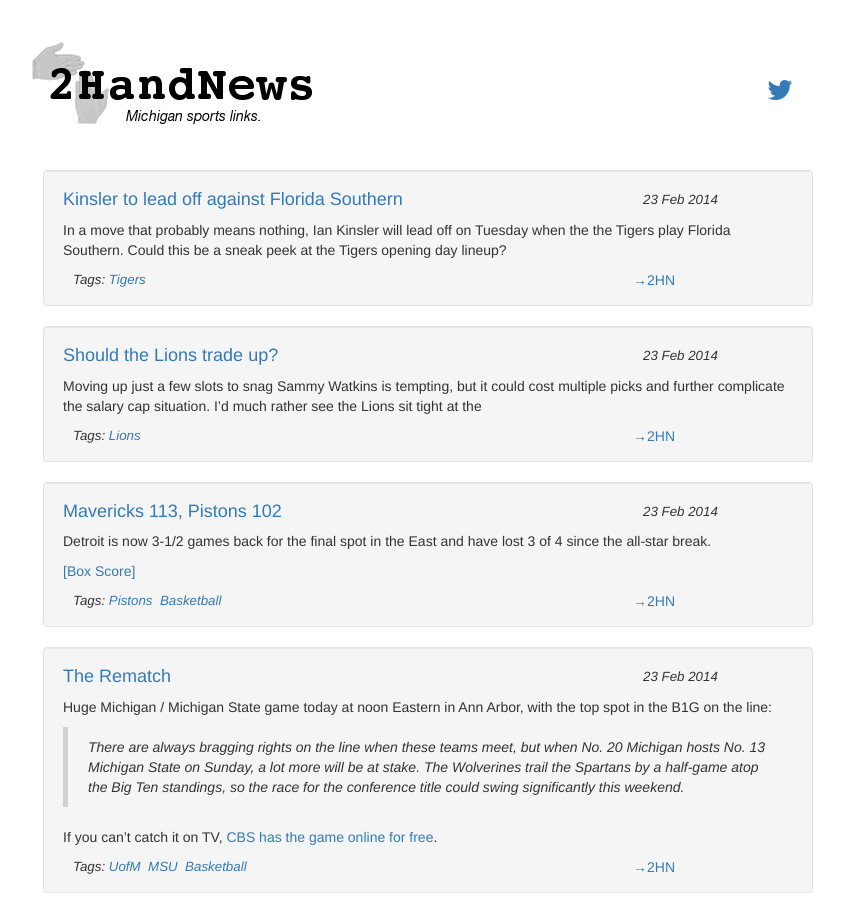
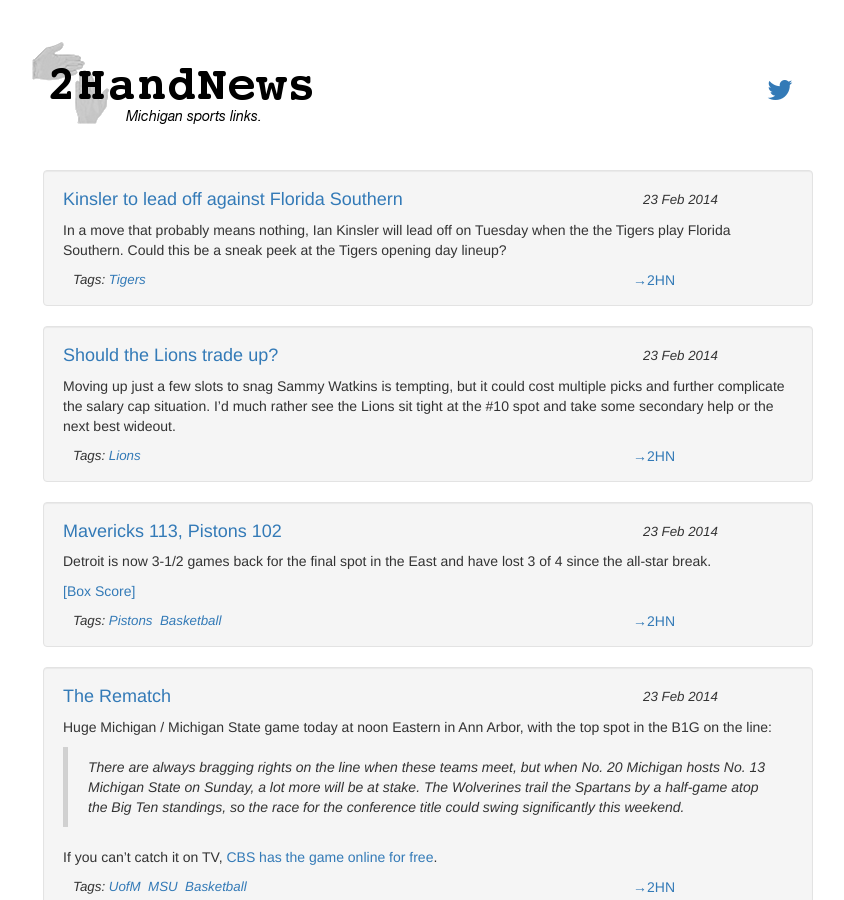
Before and after one commit to aftco/aftco.github.io, a Jekyll site: the page built from index.html, in a window 1280 px wide and 900 px high. Shown: the whole window, without its empty margins (212-1056 px from the left). Built offline with Jekyll 4.4.1, drawn with Linux system fonts in a browser that asks for light colours; nearby versions of some CDN libraries; Markdown is read by kramdown in place of the engine named in the settings; the list of posts is cut into pages by our own code.

Commit message:
Update 2014-02-23-1557-my-title.md

```diff
--- a/_posts/2014-02-23-1557-my-title.md
+++ b/_posts/2014-02-23-1557-my-title.md
@@ -5,4 +5,4 @@
 link: http://sidelionreport.com/2014/02/18/detroit-lions-wise-trading-nfl-draft/
 ---
 
-Moving up just a few slots to snag Sammy Watkins is tempting, but it could cost multiple picks and further complicate the salary cap situation.  I'd much rather see the Lions sit tight at the
+Moving up just a few slots to snag Sammy Watkins is tempting, but it could cost multiple picks and further complicate the salary cap situation.  I'd much rather see the Lions sit tight at the #10 spot and take some secondary help or the next best wideout.
```
